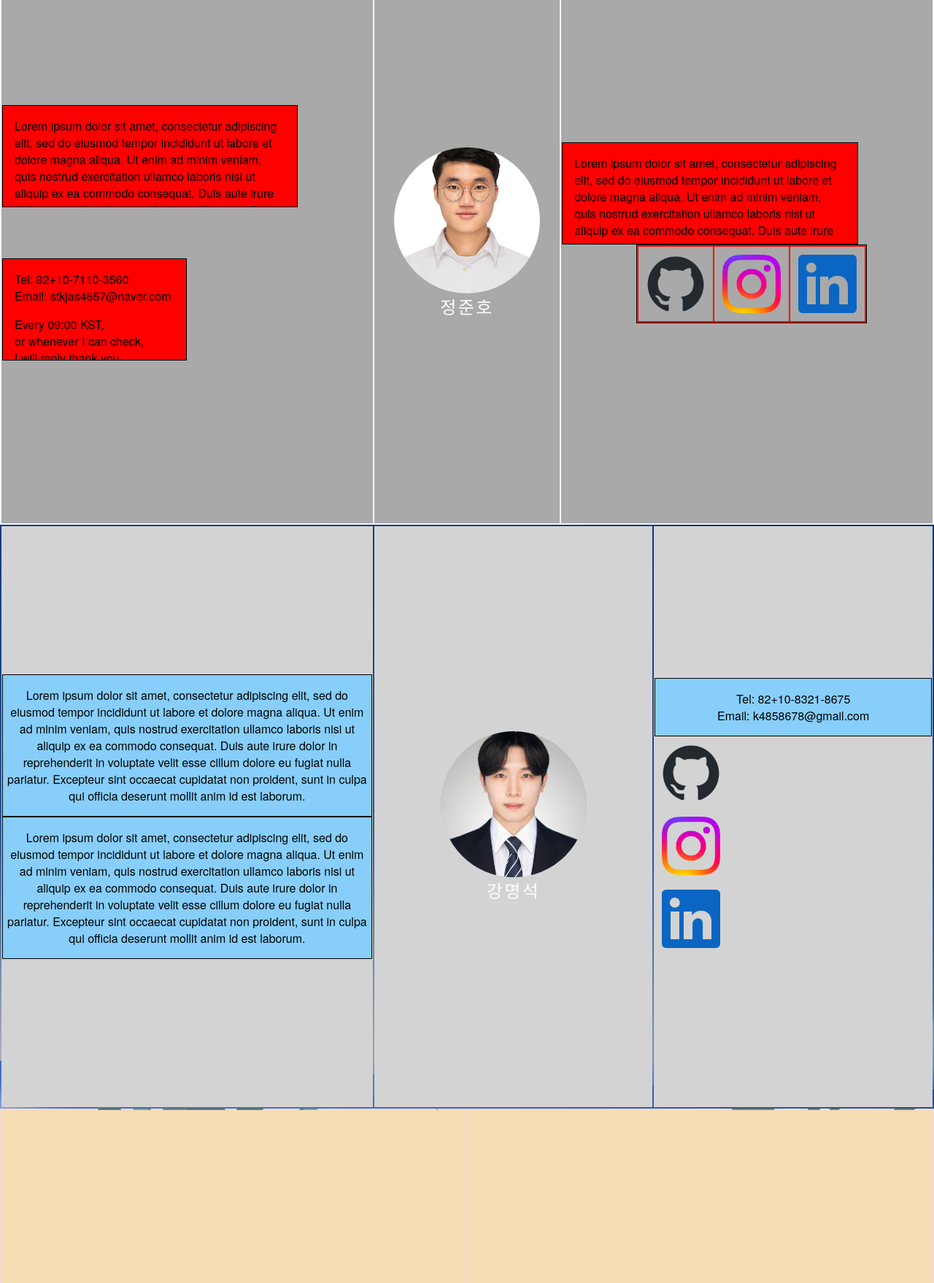
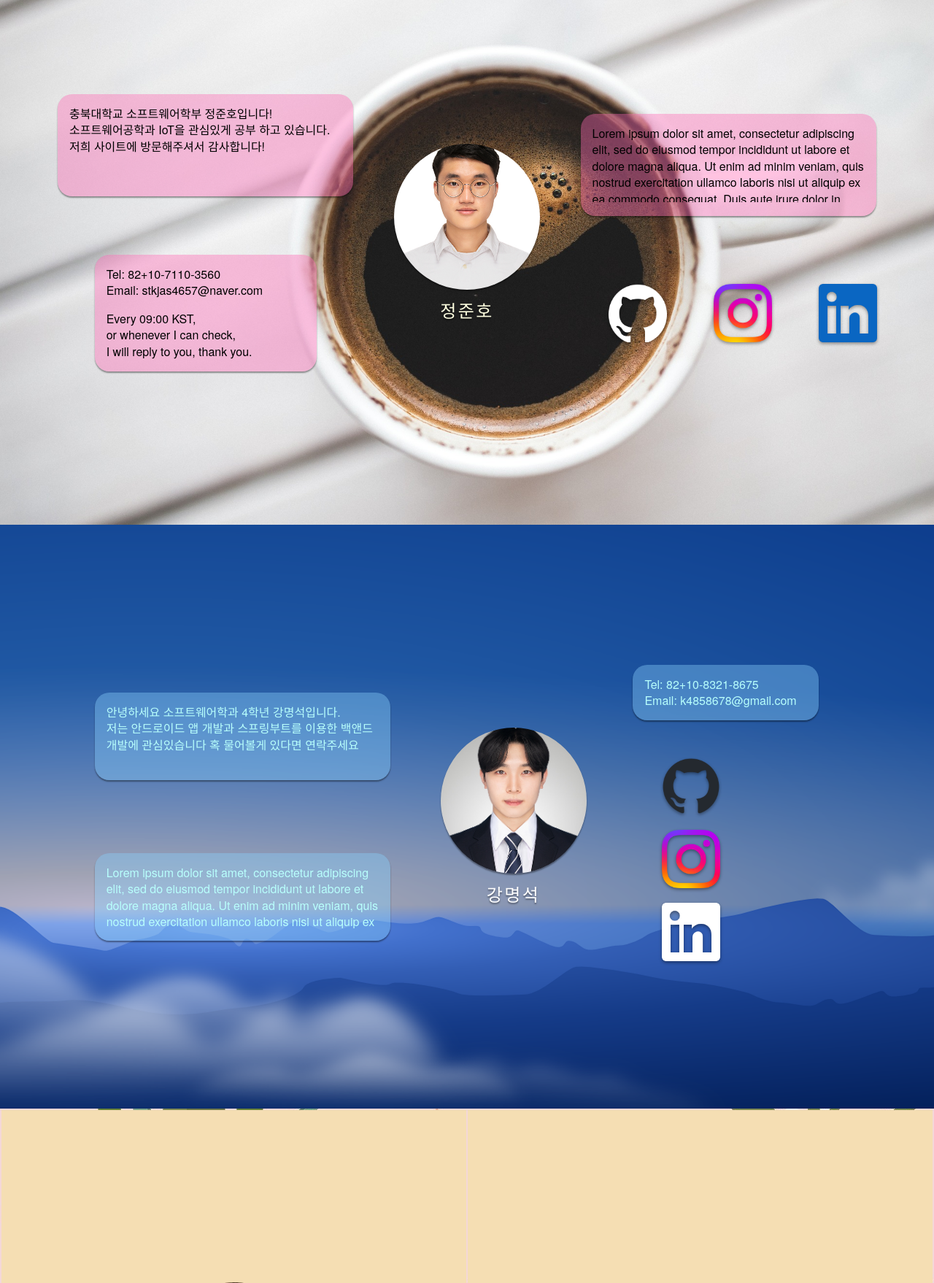
Before and after one commit to myoungsuk/Web-TeamProject, a Django app: page /introduce_app/ in a window 1280 px wide. Shown: the part 641-2399 px from the top of the page at 73% size. Run offline with Django 4.2, Linux system fonts and the light colour scheme; some libraries are stand-ins or nearby versions.

Commit message:
designed profile-2

```diff
--- a/introduce_app/static/css/introduce-profile-1.css
+++ b/introduce_app/static/css/introduce-profile-1.css
@@ -1,10 +1,10 @@
 .profile-1 {
-    background: whitesmoke;
+    background-image: url("/static/images/profile-1-bg.jpg");
+    background-size: cover;
     width: 100%;
     height: 100%;
     overflow: hidden;
 }
-
 
 .profile-1-layout {
     width: 100%;
@@ -12,49 +12,38 @@
 }
 
 .profile-1-layout td {
-    background-color: darkgrey;
-}
-
-.profile-1-layout .td-left {
-    text-align: right;
-}
-
-.profile-1-layout .td-center {
     text-align: center;
 }
 
-.profile-1-layout .td-right {
+.profile-1 .profile-text {
+    background-color: rgba(255, 105, 180, 0.4);
     text-align: left;
-}
-
-
-.profile-1 .profile-text {
-    background-color: red;
-    border: 1px solid black;
-    text-align: left;
+    line-height: 1.4em;
+    width: 80%;
     height: 140px;
     overflow: auto;
     padding-left: 1em;
     padding-right: 1em;
+    border-radius: 20px;
+    box-shadow: 0px 2px 2px rgba(0, 0, 0, 0.4);
 }
 
-.profile-1-text {
-    margin-bottom: 70px;
-    width: 80%;
+#profile-1-text {
+    margin-left: 15%;
+    margin-bottom: 80px;
 }
 
-.profile-1-contact {
-    background-color: red;
-    border: 1px solid black;
-    width: 50%;
+#profile-1-contact {
+    margin-left: 25%;
+    width: 60%;
+    height: fit-content;
 }
 
-.profile-1-info {
-    background-color: red;
-    border: 1px solid black;
-    width: 80%;
+#profile-1-info {
     height: 140px;
     overflow: scroll;
+    margin-bottom: 80px;
+    margin-left: 5%;
 }
 
 .profile-1 .profile-picture {
@@ -63,14 +52,15 @@
 
 .profile-1 .profile-name {
     margin-top: 10px;
+    color: lightyellow;
 }
 
 .profile-1-logos {
-    /* 아래 item의 크기에 맞게 설정 되어야 한다 */
-    background-color: red;
-    border: 1px solid black;
-    margin-left: 20%;
-    margin-right: 20%;
+    margin-left: 10%;
     width: 60%;
     height: fit-content;
 }
+
+.profile-1-logos .profile-logo-box {
+    margin-right: 40px;
+}
--- a/introduce_app/static/css/introduce-profile-2.css
+++ b/introduce_app/static/css/introduce-profile-2.css
@@ -1,5 +1,6 @@
 .profile-2 {
     background-image: url("/static/images/profile-2-bg.png");
+    background-position: 0% 40%;
     width: 100%;
     height: 100%;
 }
@@ -10,21 +11,40 @@
 }
 
 .profile-2-layout td {
-    background-color: lightgrey;
     text-align: center;
 }
 
-.profile-2-text1 {
-    background-color: lightskyblue;
-    border: 1px solid black;
+.profile-2 .profile-text {
+    background-color: rgba(135, 206, 250, 0.4);
+    text-align: left;
+    line-height: 1.4em;
+    color: #b8fffc;
+    width: 80%;
+    height: 120px;
+    overflow: auto;
+    padding-left: 1em;
+    padding-right: 1em;
+    border-radius: 20px;
+    box-shadow: 0px 2px 2px rgba(0, 0, 0, 0.4);
 }
 
-.profile-2-text2 {
-    background-color: lightskyblue;
-    border: 1px solid black;
+#profile-2-text {
+    margin-left: 25%;
+    margin-bottom: 100px;
 }
 
-.profile-2-contact {
-    background-color: lightskyblue;
-    border: 1px solid black;
+#profile-2-info {
+    margin-left: 25%;
 }
+
+#profile-2-contact {
+    width: fit-content;
+    height: fit-content;
+    padding-right: 30px;
+    margin-bottom: 40px;
+    margin-left: -30px;
+}
+
+.profile-2-logos .profile-logo-box {
+    margin-left: 10px;
+}
--- a/introduce_app/static/css/introduce-profile.css
+++ b/introduce_app/static/css/introduce-profile.css
@@ -1,6 +1,13 @@
+.profile-container {
+    background: blue;
+    width: 100vw;
+    height: 100vh;
+}
+
 .profile-picture {
     display: flex;
     justify-content: center;
+    margin-bottom: 10px;
 }
 
 .profile-picture-box {
@@ -8,13 +15,13 @@
     height: 200px;
     border-radius: 70%;
     overflow: hidden;
+    box-shadow: 0px 2px 2px rgba(0, 0, 0, 0.4);
 }
 
 .profile-image {
     width: 100%;
     height: 100%;
     object-fit: cover;
-    box-shadow: rgba(0, 0, 0, 0.5) 0px 0px 3px inset;
 }
 
 .profile-name {
@@ -22,6 +29,12 @@
     font-size: 1.5em;
     letter-spacing: 0.1em;
     color: white;
+    text-shadow: 0px 2px 2px rgba(0, 0, 0, 0.4);
+}
+
+.profile-text p {
+    height: 75%;
+    overflow: auto;
 }
 
 
@@ -34,5 +47,5 @@
 .profile-logo-box img {
     width: 100%;
     height: 100%;
-    object-fit: cover;
+    filter: drop-shadow(0px 2px 2px rgba(0, 0, 0, 0.4));
 }
--- a/introduce_app/static/css/introduce.css
+++ b/introduce_app/static/css/introduce.css
@@ -42,9 +42,3 @@ body {
     line-height: 1.3em;
     text-shadow: 0px 1px 2px #1b1b1b;
 }
-
-.profile-container {
-    background: blue;
-    width: 100vw;
-    height: 100vh;
-}
--- a/introduce_app/static/js/scroll.js
+++ b/introduce_app/static/js/scroll.js
@@ -4,22 +4,20 @@ $(document).ready(function () {
     }, {passive: false});
     let page = 1;
     const lastPage = $('.scroll-section').length;
-    let nextPageHeight = $('.scroll-section')[page].height;
 
-    $("html").animate({scrollTop: 0}, 10);
+    $("html").animate({scrollTop: 0}, 10, 'easeOutBounce');
 
     $(window).on("wheel", function (e) {
         if ($("html").is(":animated")) return;
 
         if (e.originalEvent.deltaY > 0) {
             if (page == lastPage) return;
-
             page++;
         } else if (e.originalEvent.deltaY < 0) {
             if (page == 1) return;
-
             page--;
         }
+
         let posTop = (page - 1) * $().height();
 
         $("html").animate({scrollTop: posTop});
--- /dev/null
+++ b/introduce_app/static/js/test.js
@@ -0,0 +1,3 @@
+$(function() {
+
+})
--- a/introduce_app/templates/introduce_app/introduce.html
+++ b/introduce_app/templates/introduce_app/introduce.html
@@ -16,10 +16,12 @@
     <link type="text/css" rel="stylesheet" href="{% static 'css/introduce-profile-4.css' %}"/>
 
     <script src="https://ajax.googleapis.com/ajax/libs/jquery/3.6.4/jquery.min.js"></script>
+    <script src="https://cdnjs.cloudflare.com/ajax/libs/jquery-easing/1.4.1/jquery.easing.min.js"></script>
     <script type="text/javascript"
             src="//dapi.kakao.com/v2/maps/sdk.js?appkey=8a9a406b65b022db2fa69a6aadd1b82b"></script>
     <script type="text/javascript" src="{% static 'js/map.js' %}"></script>
-{#    <script type="text/javascript" src="{% static 'js/scroll.js' %}"></script>#}
+    {#    <script type="text/javascript" src="{% static 'js/scroll.js' %}"></script>#}
+    <script type="text/javascript" src="{% static 'js/test.js' %}"></script>
 </head>
 <body>
 
@@ -66,17 +68,14 @@
         <div class="profile-1">
             <table class="profile-1-layout">
                 <td class="td-left" style="width: 40%">
-                    <div class="profile-1-text profile-text">
+                    <div id="profile-1-text" class="profile-text">
                         <p>
-                            Lorem ipsum dolor sit amet, consectetur adipiscing elit, sed do eiusmod tempor
-                            incididunt ut labore et dolore magna aliqua. Ut enim ad minim veniam, quis nostrud
-                            exercitation ullamco laboris nisi ut aliquip ex ea commodo consequat. Duis aute irure
-                            dolor in reprehenderit in voluptate velit esse cillum dolore eu fugiat nulla pariatur.
-                            Excepteur sint occaecat cupidatat non proident, sunt in culpa qui officia deserunt
-                            mollit anim id est laborum.
+                            충북대학교 소프트웨어학부 정준호입니다!<br>
+                            소프트웨어공학과 IoT을 관심있게 공부 하고 있습니다.<br>
+                            저희 사이트에 방문해주셔서 감사합니다!
                         </p>
                     </div>
-                    <div class="profile-1-contact profile-text">
+                    <div id="profile-1-contact" class="profile-text">
                         <p>
                             Tel: 82+10-7110-3560<br>
                             Email: stkjas4657@naver.com
@@ -84,7 +83,7 @@
                         <p>
                             Every 09:00 KST,<br>
                             or whenever I can check,<br>
-                            I will reply thank you.
+                            I will reply to you, thank you.
                         </p>
                     </div>
                 </td>
@@ -99,7 +98,7 @@
                 </td>
 
                 <td class="td-right" style="width: 40%">
-                    <div class="profile-1-info profile-text">
+                    <div id="profile-1-info" class="profile-text">
                         <p>
                             Lorem ipsum dolor sit amet, consectetur adipiscing elit, sed do eiusmod tempor incididunt ut
                             labore et dolore magna aliqua. Ut enim ad minim veniam, quis nostrud exercitation ullamco
@@ -110,14 +109,14 @@
                     </div>
                     <table class="profile-1-logos">
                         <td class="profile-logo-item">
-                            <a href="" target="_blank">
+                            <a href="https://github.com/LikeDeer" target="_blank">
                                 <div class="profile-logo-box">
-                                    <img src="{% static 'images/github-mark.png' %}">
+                                    <img src="{% static 'images/github-mark-white.png' %}">
                                 </div>
                             </a>
                         </td>
                         <td class="profile-logo-item">
-                            <a href="" target="_blank">
+                            <a href="https://www.instagram.com/jeongjunhodeer" target="_blank">
                                 <div class="profile-logo-box">
                                     <img src="{% static 'images/Instagram.png' %}">
                                 </div>
@@ -142,17 +141,13 @@
         <div class="profile-2">
             <table class="profile-2-layout">
                 <td style="width: 40%">
-                    <div class="profile-2-text1">
+                    <div id="profile-2-text" class="profile-text">
                         <p>
-                            Lorem ipsum dolor sit amet, consectetur adipiscing elit, sed do eiusmod tempor
-                            incididunt ut labore et dolore magna aliqua. Ut enim ad minim veniam, quis nostrud
-                            exercitation ullamco laboris nisi ut aliquip ex ea commodo consequat. Duis aute irure
-                            dolor in reprehenderit in voluptate velit esse cillum dolore eu fugiat nulla pariatur.
-                            Excepteur sint occaecat cupidatat non proident, sunt in culpa qui officia deserunt
-                            mollit anim id est laborum.
+                            안녕하세요 소프트웨어학과 4학년 강명석입니다.<br>
+                            저는 안드로이드 앱 개발과 스프링부트를 이용한 백앤드 개발에 관심있습니다 혹 물어볼게 있다면 연락주세요
                         </p>
                     </div>
-                    <div class="profile-2-text2">
+                    <div id="profile-2-info" class="profile-text">
                         <p>
                             Lorem ipsum dolor sit amet, consectetur adipiscing elit, sed do eiusmod tempor
                             incididunt ut labore et dolore magna aliqua. Ut enim ad minim veniam, quis nostrud
@@ -172,7 +167,7 @@
                     <span class="profile-name">강명석</span>
                 </td>
                 <td style="width: 30%">
-                    <div class="profile-2-contact">
+                    <div id="profile-2-contact" class="profile-text">
                         <p>
                             Tel: 82+10-8321-8675<br>
                             Email: k4858678@gmail.com
@@ -196,7 +191,7 @@
                         <tr>
                             <a href="https://www.linkedin.com/in/myoungsuk/" target="_blank">
                                 <div class="profile-logo-box">
-                                    <img src="{% static 'images/In-Blue.png' %}">
+                                    <img src="{% static 'images/In-White.png' %}">
                                 </div>
                             </a>
                         </tr>
@@ -356,9 +351,9 @@
         </td>
         <td style="width: 50%">
             <div class="mapp"></div>
-                <div class="map-box">
-                    <div id="map"></div>
-                </div>
+            <div class="map-box">
+                <div id="map"></div>
+            </div>
             </div>
         </td>
         <td style="width: 25%">
```
Also changed, not shown: introduce_app/static/images/profile-1-bg.jpg, 4 other files.
